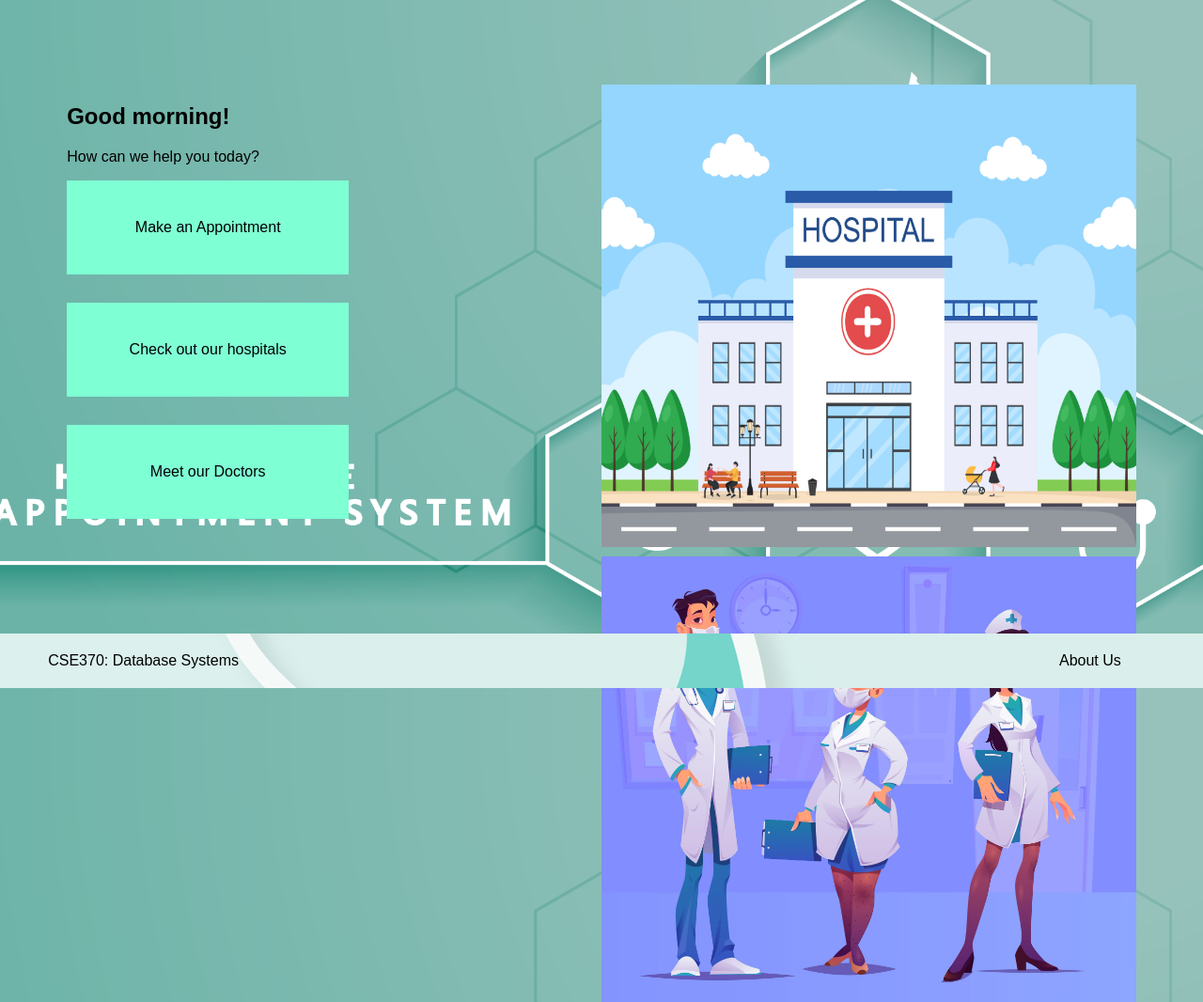
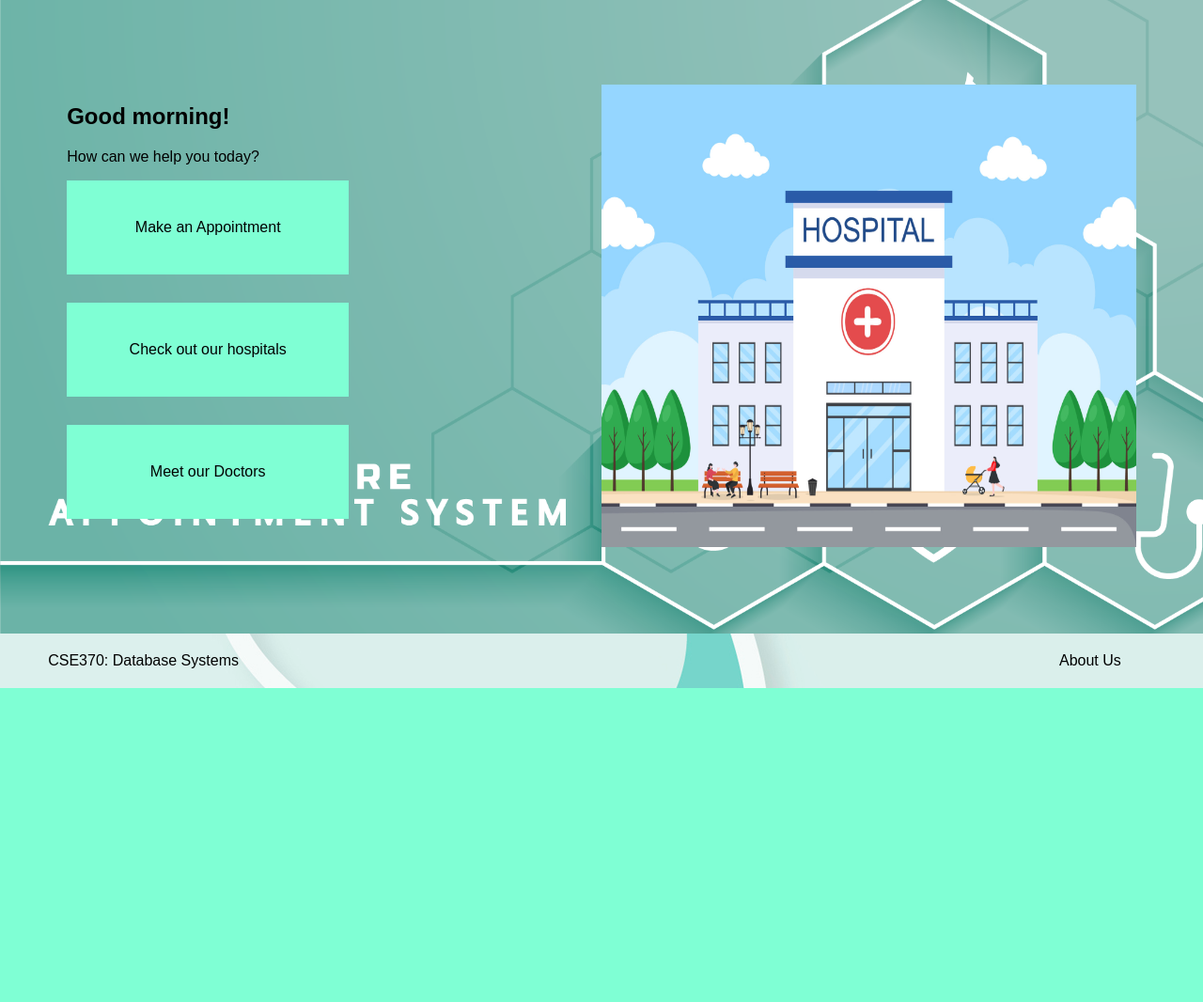
Before and after one commit to nabilm432a/Healthcare, a PHP site: page / in a window 1280 px wide. Shown: the part 68-1134 px from the top of the page at 94% size. After the commit the page ends 800 px from the top, so only its background shows below. Run offline with PHP 8.4, Linux system fonts and the light colour scheme.

Commit message:
Update index.php

```diff
--- a/index.php
+++ b/index.php
@@ -58,9 +58,6 @@ session_start();
                     </div>
                     <img class="image" src="assets/hospimg.jpg" alt="hospital image">
                 </div>
-                <div style="margin-top: 10px;" class="image-holder">
-                    <img class="image" src="assets/5230819.jpg" alt="doctors">
-                </div>
             </div>
 
         </main>
```
